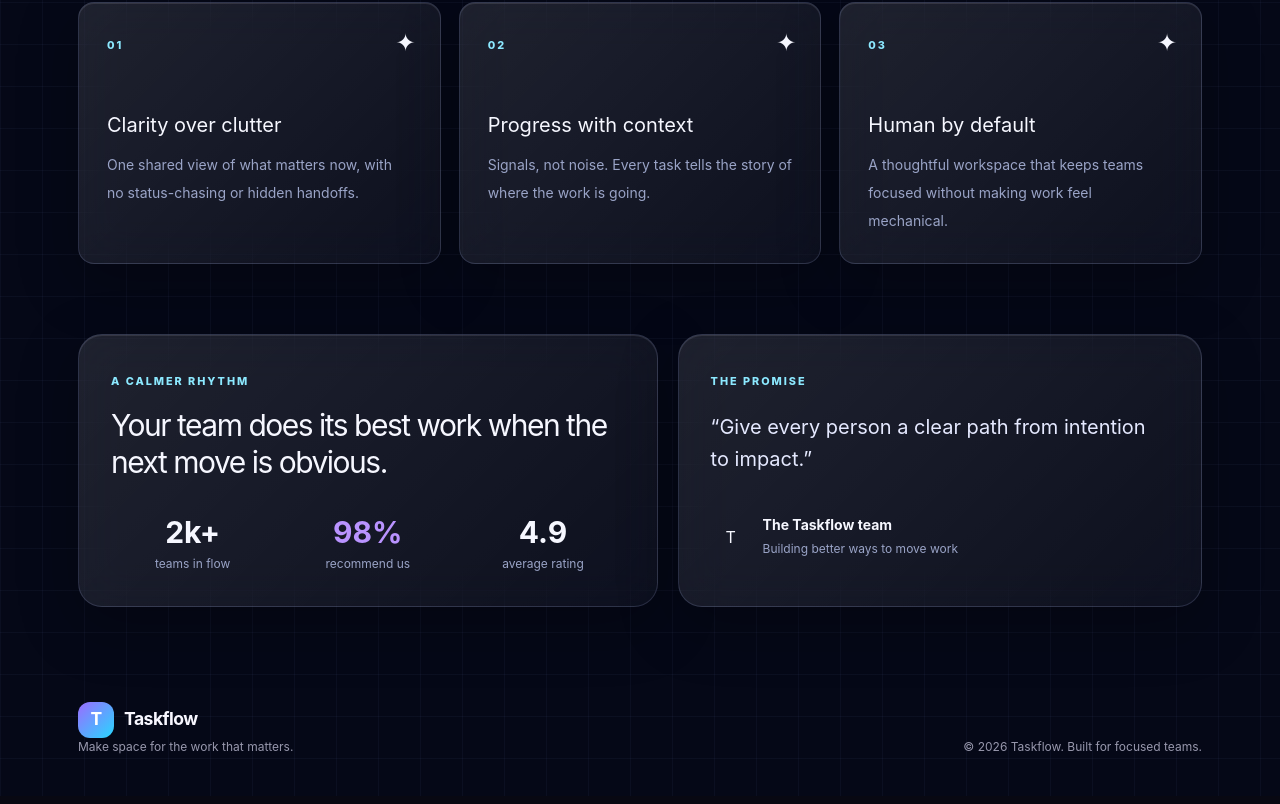
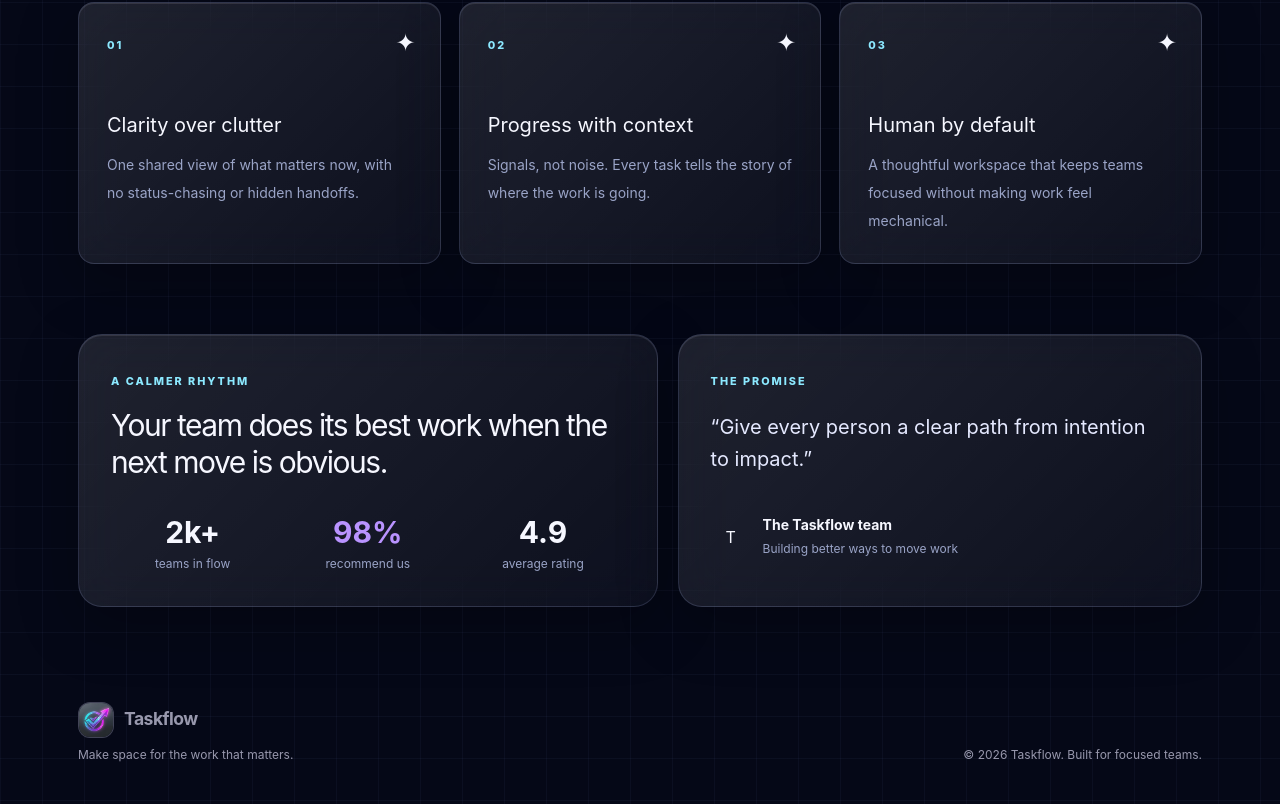
Before and after one commit to Thejan2006/task-tracker-frontend, a Next.js app in the folder task-tracker-frontend/: page /about in a window 1280 px wide. Shown: the part 1048-1852 px from the top of the page. Built offline with nearby package versions, Linux system fonts and the light colour scheme.

Commit message:
style(landing): standardize brand logo and footer layout

```diff
--- a/task-tracker-frontend/src/app/page.tsx
+++ b/task-tracker-frontend/src/app/page.tsx
@@ -5,6 +5,7 @@ import { useEffect, useState } from 'react';
 import { motion } from 'framer-motion';
 import { useRouter } from 'next/navigation';
 import { SiteHeader } from '@/components/SiteHeader';
+import { BrandLogo } from '@/components/BrandLogo';
 import { Reveal } from '@/components/LandingLayout';
 import { AuroraBackground } from '@/components/velora/aurora-background';
 
@@ -53,7 +54,7 @@ export default function Home() {
       </section>
       <section className="mx-auto max-w-[1180px] px-7 py-[95px] max-[800px]:py-[65px]"><Reveal><span className="eyebrow">Less managing. More making.</span><h2 className="my-[18px] mb-[50px] text-[clamp(2.4rem,4vw,4rem)] leading-[1.05] tracking-[-0.065em]">Everything your team needs<br /><span className="bg-[linear-gradient(90deg,#9b6cff,#27d7ff)] bg-clip-text text-transparent">to move as one.</span></h2></Reveal><div className="grid grid-cols-3 gap-[18px] max-[800px]:grid-cols-1">{features.map(([number, title, text]) => <Reveal key={number} className="glass-panel relative min-h-[250px] rounded-2xl p-[27px] transition hover:-translate-y-1.5"><span className="eyebrow">{number}</span><h3 className="my-[45px] mb-2.5 text-[1.15rem]">{title}</h3><p className="text-[0.85rem] leading-[1.7] text-[#9aa4c7]">{text}</p><span className="absolute right-[25px] top-[25px] text-neon-cyan">↗</span></Reveal>)}</div></section>
       <section className="mx-auto mb-[90px] mt-[30px] max-w-[1180px] rounded-[22px] border border-white/10 bg-[radial-gradient(circle_at_50%_0,rgba(139,92,246,0.2),transparent_55%)] px-[30px] py-20 text-center"><Reveal><h2 className="mb-5 text-[clamp(2.4rem,4vw,4rem)] leading-[1.05] tracking-[-0.065em]">Ready to find your flow?</h2><p className="mb-7 text-[#9898ad]">Join thousands of teams building their next big thing with less friction.</p><Link href="/users/create" className="inline-flex items-center justify-center gap-2.5 rounded-[10px] bg-[linear-gradient(135deg,#8b5cf6,#6d28d9)] px-5 py-3 text-[0.88rem] font-semibold text-white shadow-[0_8px_25px_rgba(139,92,246,0.25)] transition hover:-translate-y-0.5">Get started free <span>→</span></Link></Reveal></section>
-      <footer className="mx-auto flex max-w-[1180px] items-end justify-between px-7 pb-10 text-[0.75rem] text-[#9898ad] max-[800px]:items-start max-[800px]:flex-col max-[800px]:gap-6"><div><Link href="/" className="inline-flex items-center gap-2.5 text-[1.1rem] font-bold tracking-[-0.03em] text-[#f8f7ff]"><span className="grid h-[29px] w-[29px] place-items-center rounded-[9px] bg-[linear-gradient(135deg,#8b5cf6,#c084fc)] text-white shadow-[0_0_22px_rgba(139,92,246,0.45)]">T</span><span>Taskflow</span></Link><p>Make space for the work that matters.</p></div><span>© 2026 Taskflow. Built for focused teams.</span></footer>
+      <footer className="mx-auto flex max-w-[1180px] items-end justify-between px-7 pb-10 text-[0.75rem] text-[#9898ad] max-[800px]:items-start max-[800px]:flex-col max-[800px]:gap-6"><div><BrandLogo href="/" /><p className="mt-1">Make space for the work that matters.</p></div><span>© 2026 Taskflow. Built for focused teams.</span></footer>
       </div>
     </div>
   );
--- a/task-tracker-frontend/src/components/LandingLayout.tsx
+++ b/task-tracker-frontend/src/components/LandingLayout.tsx
@@ -3,6 +3,7 @@
 import Link from 'next/link';
 import { motion } from 'framer-motion';
 import { SiteHeader } from './SiteHeader';
+import { BrandLogo } from './BrandLogo';
 
 export function Reveal({ children, className = '' }: { children: React.ReactNode; className?: string }) {
   return (
@@ -44,8 +45,8 @@ export function LandingLayout({
       {children}
       <footer className="mx-auto flex max-w-[1180px] items-end justify-between px-7 pb-10 text-[0.75rem] text-[#9898ad] max-[800px]:items-start max-[800px]:flex-col max-[800px]:gap-6">
         <div>
-          <Link href="/" className="inline-flex items-center gap-2.5 text-[1.1rem] font-bold tracking-[-0.03em] text-[#f8f7ff]"><span className="grid h-9 w-9 place-items-center rounded-xl bg-[linear-gradient(135deg,#9b6cff,#27d7ff)] text-white shadow-neon">T</span><span>Taskflow</span></Link>
-          <p>Make space for the work that matters.</p>
+          <BrandLogo href="/" />
+          <p className="mt-1">Make space for the work that matters.</p>
         </div>
         <span>© 2026 Taskflow. Built for focused teams.</span>
       </footer>
```
